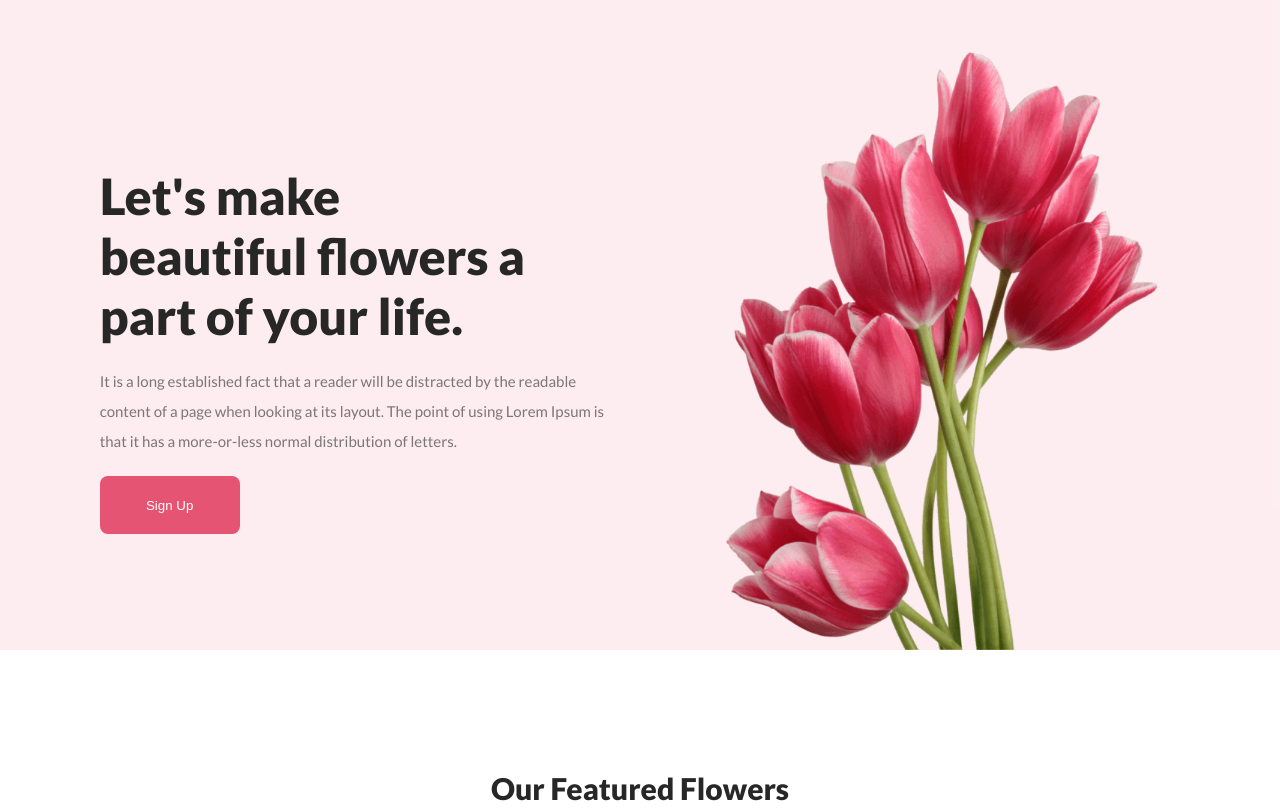
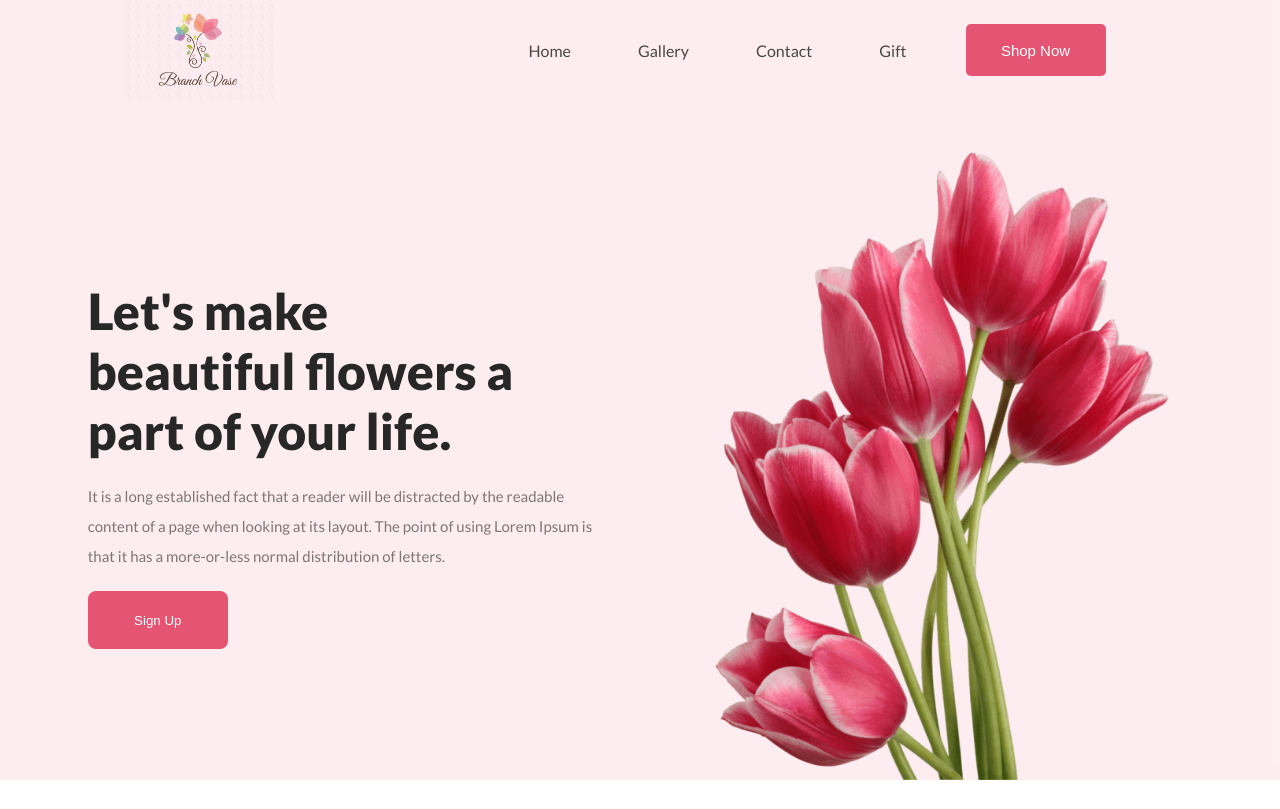
Before and after one commit to Anikcse18/flower-shop-website, a plain HTML site: page index.html in a window 1280 px wide. Shown: the top 809 px of the page. Drawn offline with Linux system fonts and the light colour scheme.

Commit message:
nav bar added

```diff
--- a/Style/style.css
+++ b/Style/style.css
@@ -11,6 +11,8 @@ body{
 
 }
 /* This is header section */
+
+
 header{
 
     background: rgba(229, 84, 115, 0.10);
@@ -28,7 +30,7 @@ header{
 .banner-container img{
 
     width: auto;
-    height: 600px;
+    height: 630px;
 
 
 }
@@ -407,3 +409,62 @@ footer{
     color: #fff;
 
 }
+/* This is nav mar section */
+
+/* nav{
+
+    width: 1060px;
+} */
+.nav-container{
+    display: flex;
+    justify-content: space-around;
+
+
+}
+.logo-img{
+
+    width: 150px;
+    height: auto;
+}
+.primary-color{
+
+    color: #FD6E0A;
+
+}
+.nav-container ul {
+    display: flex;
+    align-items: center ;
+}
+nav ul li{
+    list-style: none;
+    margin-right: 51px;
+
+}
+nav ul li a{
+
+    text-decoration: none;
+    color: #474747;
+    padding: 8px;
+
+}
+
+.primary-btn-color{
+
+    width: 140px;
+    height: 52px;
+    font-size: 15px;
+    font-style: normal;
+    font-weight: 400;
+
+    border-radius: 5px;
+    background: #E55473;
+    color: white;
+    border: none;
+    padding: 13px 31px;;
+}
+
+nav ul li :hover{
+
+    background-color: #090979;
+    color: #fff;
+}
--- a/index.html
+++ b/index.html
@@ -15,6 +15,33 @@
 </head>
 <body>
     <header>
+
+        <!-- Nav bar section -->
+
+        <nav>
+            <div class="nav-container">
+
+                <img src="./Flower Asset/shop-logo.png" alt="" class="logo-img">
+
+                <ul>
+                <li><a href="#">Home</a></li>
+                <li><a href="#">Gallery</a></li>
+
+                <li><a href="#">Contact</a></li>
+                <li><a href="#">Gift</a></li>
+
+                <li><button class="primary-btn-color">Shop Now</button></li>
+                </ul>
+
+
+
+
+            </div>
+
+        </nav>
+
+
+        <!-- Nav bar section -->
 
         <div class="banner-container">
             <div class="banner-text">
```
Also changed, not shown: Flower Asset/shop-logo.png (added).
